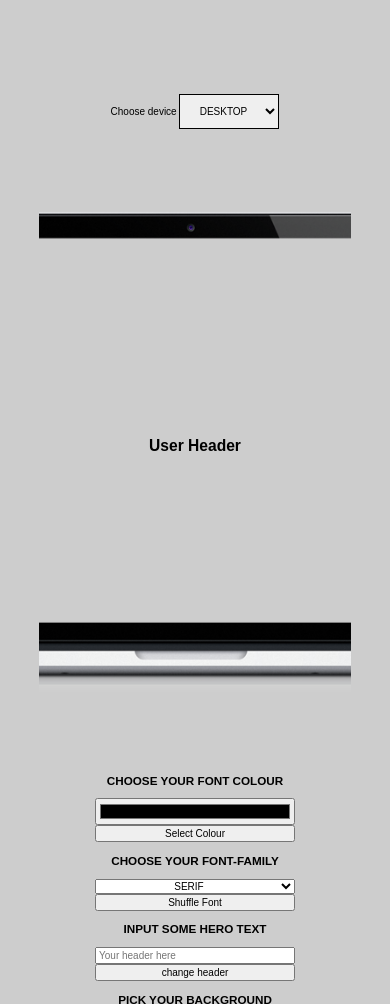
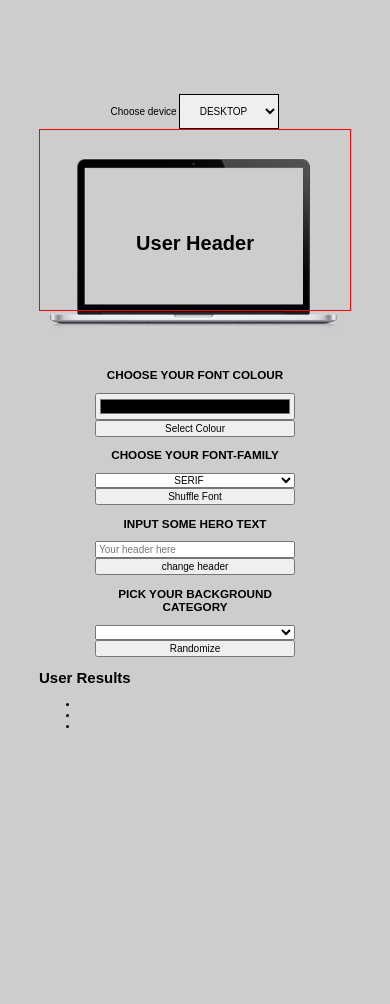
Before and after one commit to INeedAHero/INeedAHero, a plain HTML site: page index.html in a window 390 px wide. Shown: the part 800-1804 px from the top of the page. After the commit the page ends 1542 px from the top, so only its background shows below. Drawn offline with nearby package versions, Linux system fonts and the light colour scheme; a web font is replaced by a local one.

Commit message:
made some changes

```diff
--- a/index.html
+++ b/index.html
@@ -45,11 +45,15 @@
         </form>
         <div class="device-bg-container">
             <div class="chosenDevice">
-                    <img class="deviceChosen" src="" alt="">
-                    <h1>User Header</h1>
+                    <img class="deviceChosen" src="images/macbook-mockup.png" alt="">
+                    <div class="backgroundContainer">
+                        <h1 class="userHeader">User Header</h1>
+                    </div>
+
+                        <!-- <h1 class="userHeader">User Header</h1> -->
+
             </div>
-            <div class="deviceBackground">
-            </div>
+
         </div>
 
         <section class="inputs-container ">
--- a/scripts/scripts.js
+++ b/scripts/scripts.js
@@ -28,7 +28,8 @@ app.getHero = function (search) { //function to pull from API
 
         // $('.heroArt').css('background-image', 'url(' + userImage + ')');
 
-        $('.deviceBackground').css('background-image', 'url(' + userImage + ')');
+        $('.backgroundContainer').css('background-image', 'url(' + userImage + ')');
+        // $('.chosenBackground').attr('src', userImage);
 
         $('.finalBackgroundImage').html(`<a target="_blank" href=${userImage}>See background image</a>`)
 
@@ -59,7 +60,7 @@ app.getFont = function (font) {
         const fontFamily = fontCategory[randomFont].family;
         const fontLink = fontCategory[randomFont].files.regular;
 
-        $('h1').css('font-family', fontFamily);
+        $('.userHeader').css('font-family', fontFamily);
 
         // append the final font to the bottom of the page so that the user has all of the information to make their hero image
 
@@ -91,16 +92,27 @@ app.events = function () {
   $('#deviceChoice').on('change', function () {
     const selectedDevice = $(this).val();
 
+  //   console.log(selectedDevice);
+  //   if (selectedDevice === "mobile") {
+  //     console.log("I chose the mobile device.");
+  //     $(".chosenDevice").css("background-image", "url(images/iphone-mockup.png)");
+  //   } else if (selectedDevice === "tablet") {
+  //     $(".chosenDevice").css("background-image", "url(images/ipad-mockup.png)");
+  //   } else if (selectedDevice === "desktop") {
+  //     $(".chosenDevice").css("background-image", "url(images/macbook-mockup.png)");
+  //   }
+
+  // })
+
   console.log(selectedDevice);
   if (selectedDevice === "mobile") {
     console.log("I chose the mobile device.");
-      $(".chosenDevice").css("background-image", "url(images/iphone-mockup.png)");
+    $(".deviceChosen").attr("src", "images/iphone-mockup.png");
   } else if (selectedDevice === "tablet") {
-      $(".chosenDevice").css("background-image", "url(images/ipad-mockup.png)");
+    $(".deviceChosen").attr("src", "images/ipad-mockup.png");
   } else if (selectedDevice === "desktop") {
-      $(".chosenDevice").css("background-image", "url(images/macbook-mockup.png)");
+    $(".deviceChosen").attr("src", "images/macbook-mockup.png");
   }
-
 })
 
 
@@ -127,8 +139,8 @@ $(function () {
     const textInput = $('input[type=text]')
     const usersInput = textInput.val();
     // clear the header and the user input with each 'submit'
-    $('h1').empty();
-    $('h1').append(usersInput);
+    $('.userHeader').empty();
+    $('.userHeader').append(usersInput);
     textInput.val('');
 
   })
@@ -136,7 +148,7 @@ $(function () {
   $('.submitColourForm').on('click', function (e) {
     e.preventDefault();
     const colourInput = $('input[type=color]').val();
-    $('h1').css('color', colourInput);
+    $('.userHeader').css('color', colourInput);
     $('.finalTextColour').html(colourInput);
   })
 });
--- a/styles/_results.scss
+++ b/styles/_results.scss
@@ -1,31 +1,73 @@
 .chosenDevice {
     margin: 0 auto;
+    // width: 100%;
+    position: relative;
+    text-align: center;
+    background-image: url('');
+    background-position: center center;
     width: 100%;
-    height: 75vh;;
-    position: relative;
-    background-image: url(../images/macbook-mockup.png);
-    background-position: center center;
-    background-size: cover ;
-    background-repeat: no-repeat;
-    display: flex;
-    justify-content: center;
-    align-items: center;
-    h1 {
-        font-size: 4vw;
+
+    & .backgroundContainer {
+        margin: 0 auto;
+        width: 75%;
+        text-align: center;
+        line-height: 520px;
+        // border: 1px solid red;
+        // z-index: -1;
+        background-size: cover;
+        background-position: center center;
+        height: 520px;
+        position: absolute;
+        border: 1px solid red;
+        top: 10%;
+        left: 12%;
+        @media (max-width: 1050px) {
+            height: 420px;
+            line-height: 420px;
+        }
+
+        @media(max-width: 890px) {
+            // left: 75px;
+            height: 350px;
+            line-height: 350px;
+        }
+
+        @media (max-width: 680px) {
+            height: 280px;
+            // left: 50px;
+            line-height: 280px;
+        }
+
+        @media (max-width: 550px) {
+            height: 250px;
+            top: 0;
+            line-height: 250px;
+        }
+
+        @media (max-width: 430px) {
+           left: 0;
+           line-height: 200px;
+            height: 80%;
+            width: 100%;
+        }
     }
 
+
+
+
 }
-.device-bg-container {
-    position: relative;
-    .deviceBackground {
-        position: absolute;
-        top: 0;
-        z-index: -1;
-        width: 100%;
-        height: 80vh;
-        background-size: cover;
+// .device-bg-container {
+//     position: relative;
+//     .deviceBackground {
+//         position: absolute;
+//         top: 0;
+//         z-index: -1;
+        // width: 80%;
+        // height: 80vh;
+        // margin: 0 auto;
+        // background-size: cover;
         /* background-image: url(../images/leaf.jpeg); */
-        background-position: center center;
-        background-size: cover;
-    }
-}
+//         background-position: center center;
+//         background-size: cover;
+//     }
+// }
```
Also changed, not shown: images/iphone-mockup.png, styles/styles.css. Lines whose indentation alone changed are shown as unchanged.
